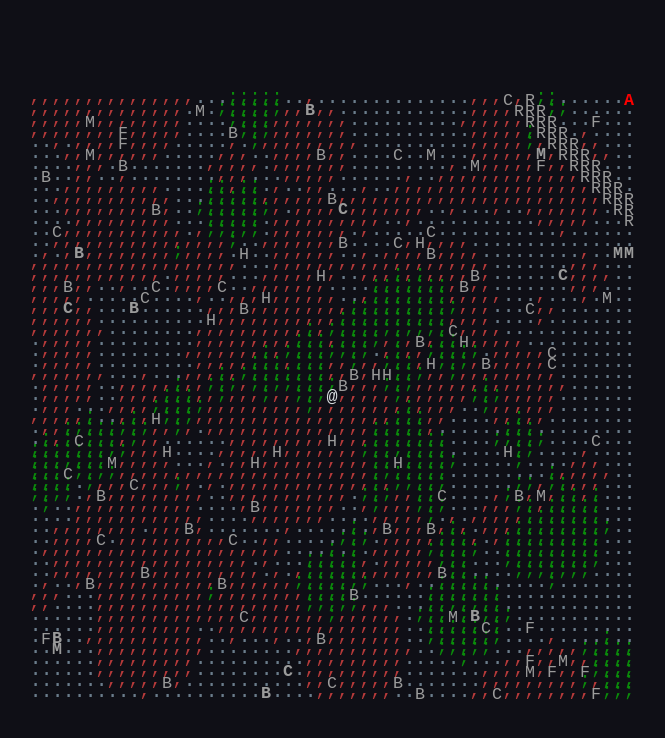
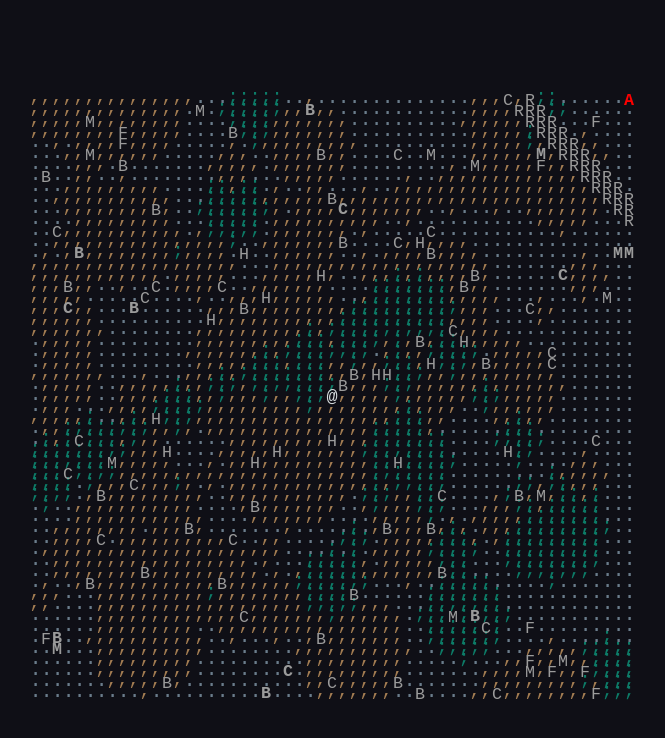
Before and after one commit to EthanPHall/dark-room-clone, a React (Create React App) app: page / in a window 1280 px wide. Shown: the top 738 px of the page, without its empty margins (308-973 px from the left). Built offline with nearby package versions, Linux system fonts and the light colour scheme; the HTML template or start-up script is replaced by a standard one.

Commit message:
Starting work on game logic

```diff
--- a/src/classes/MapClass.js
+++ b/src/classes/MapClass.js
@@ -179,6 +179,6 @@ export class MapClass{
     }
 
     modify_Finish(){
-
+        //Just meant to signify that modifying is done. Does no actual work currently.
     }
 }
--- /dev/null
+++ b/src/classes/game-logic/playerFlags.js
@@ -0,0 +1,3 @@
+export class playerFlags{
+
+}
--- a/src/components/css/Map.css
+++ b/src/components/css/Map.css
@@ -34,13 +34,13 @@ div{
 .bg_2{
     color: rgb(95, 87, 79);
     color: rgb(76, 91, 104);
-    color: rgb(184, 59, 59);
+    color: rgb(164, 126, 83);
 }
 
 .bg_3{
     color: rgb(62, 89, 80);
     color: rgb(76, 91, 104);
-    color: rgb(11, 139, 11);
+    color: rgb(13, 124, 104);
 }
 
 .debug0{
```
